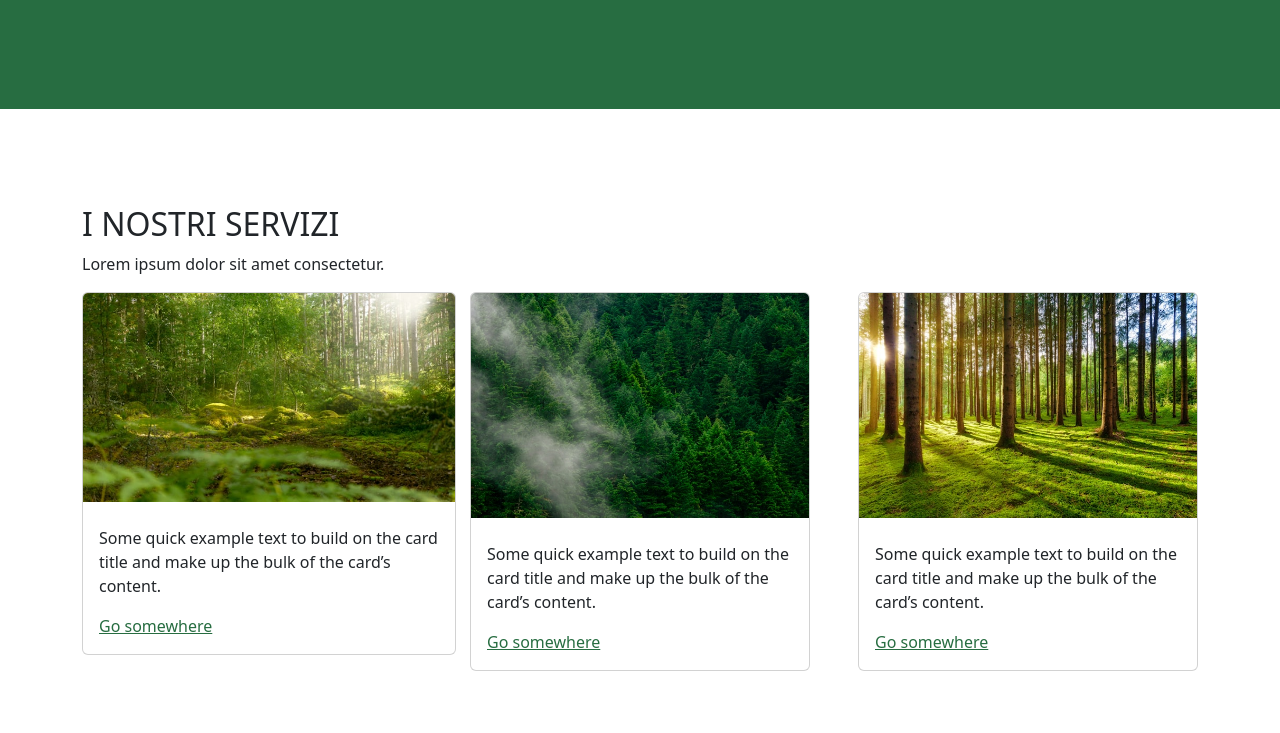
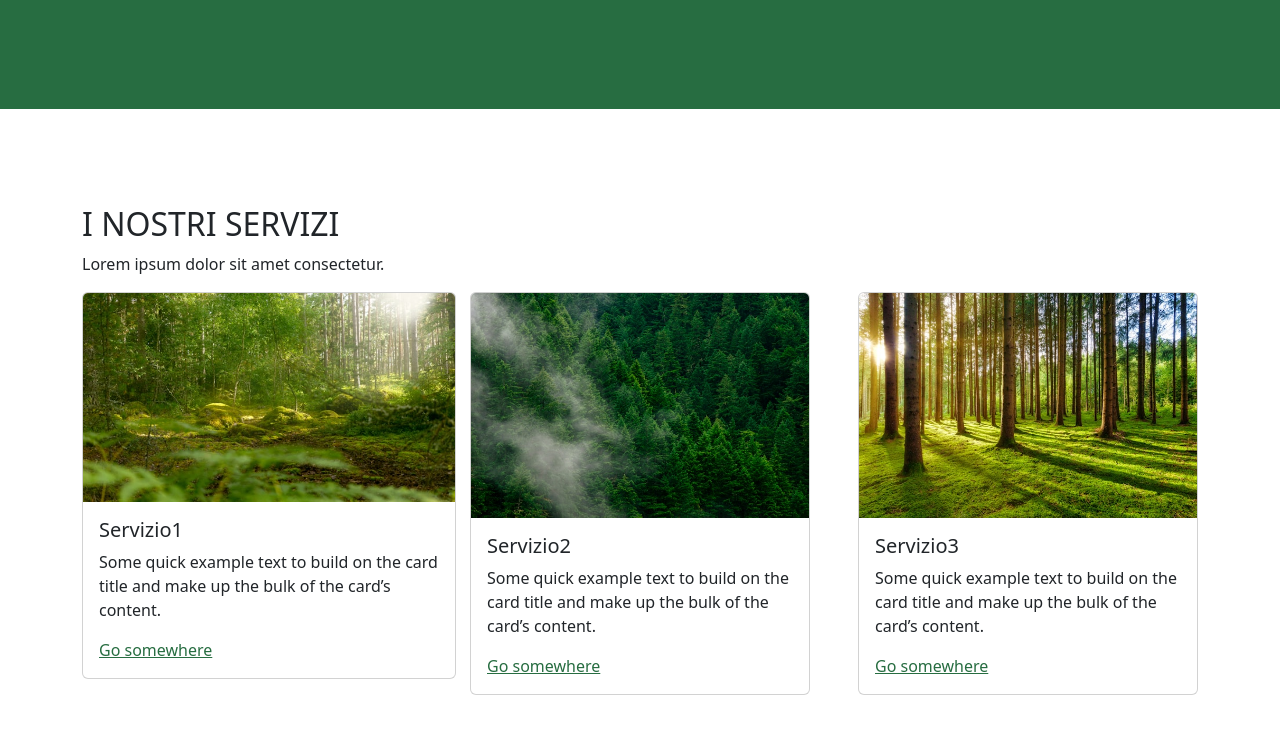
Before and after one commit to schironerebecca-eng/corsoweb, a website built with Vite: page index.html in a window 1280 px wide. Shown: the part 762-1495 px from the top of the page. Built offline with nearby package versions, Linux system fonts and the light colour scheme.

Commit message:
Ho aggiunto i ttitoli dei servizi

```diff
--- a/index.html
+++ b/index.html
@@ -62,7 +62,7 @@
             <div class="card" style="width: 110%" height: 180px;>
               <img src="/assets/images/servizi/servizio1.jpg" class="card-img-top" alt="...">
               <div class="card-body">
-                <h5 class="card-title"></h5>
+                <h5 class="card-title">Servizio1</h5>
                 <p class="card-text">Some quick example text to build on the card title and make up the bulk of the card’s content.</p>
                 <a href="#" class="btn btn-pluto">Go somewhere</a>
                 </div>
@@ -72,7 +72,7 @@
             <div class="card" style="width: 100%;">
               <img src="/assets/images/servizi/servizio2.jpg" class="card-img-top" alt="...">
               <div class="card-body">
-                <h5 class="card-title"></h5>
+                <h5 class="card-title">Servizio2</h5>
                 <p class="card-text">Some quick example text to build on the card title and make up the bulk of the card’s content.</p>
                 <a href="#" class="btn btn-pluto">Go somewhere</a>
                 </div>
@@ -82,7 +82,7 @@
             <div class="card" style="width: 100%;">
               <img src="/assets/images/servizi/servizio3.jpg" class="card-img-top" alt="...">
               <div class="card-body">
-                <h5 class="card-title"></h5>
+                <h5 class="card-title">Servizio3</h5>
                 <p class="card-text">Some quick example text to build on the card title and make up the bulk of the card’s content.</p>
                 <a href="#" class="btn btn-pluto">Go somewhere</a>
                 </div>
--- a/src/style.scss
+++ b/src/style.scss
@@ -2,7 +2,7 @@
 @import "bootstrap/scss/functions";
 
 $text: rgb(8, 23, 15);
-$background: rgb(229, 246, 235);
+$background:rgb(187, 218, 108); ;
 $primary: rgb(39, 109, 65);
 $secondary: rgb(130, 184, 211);
 $accent: rgb(68, 112, 187);
@@ -16,12 +16,10 @@ $theme-colors: (
     "primary":    $secondary,
     "secondary":  $primary,
     "info":       $accent,
-    "pluto":   $indigo-600,
+    "pluto":   $teal-600,
     );
-    @import "bootstrap/scss/utilities";
+@import "bootstrap/scss/utilities";
 $utilities: map-remove($utilities, "float", "opacity", "overflow", "shadow", "position");
-
-
 
 // Layout & components
 @import "bootstrap/scss/root";
```
